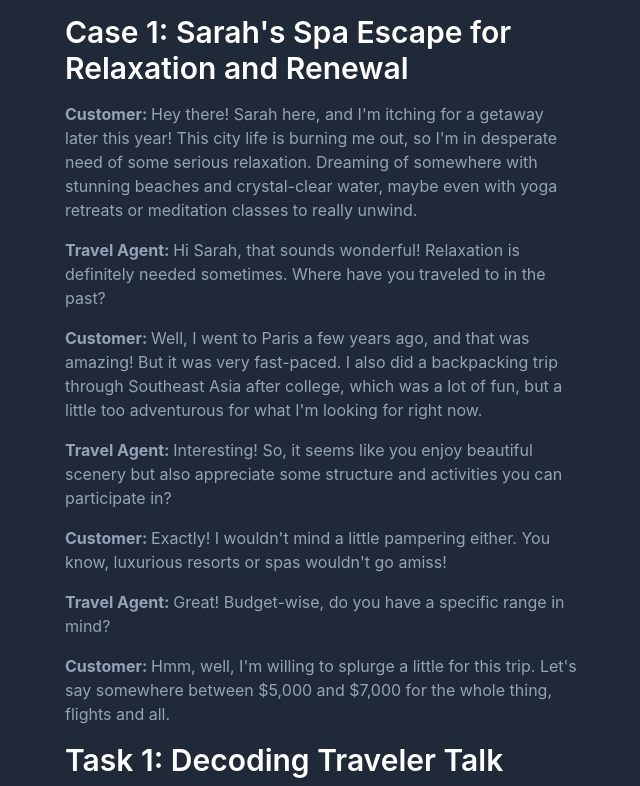
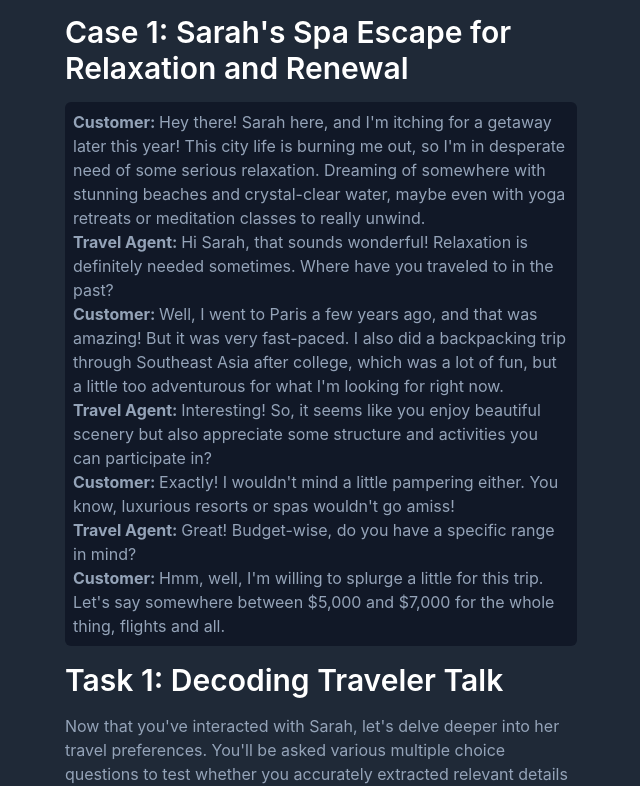
Before and after one commit to dpvb/trip-architect, a React (Vite) app: page /#/prompt-engineering in a window 1280 px wide. Shown: the part 691-1477 px from the top of the page, without its empty margins (319-959 px from the left). Built offline with nearby package versions, Linux system fonts and the light colour scheme.

Commit message:
add background to case conversation

```diff
--- a/src/pages/PEPage.jsx
+++ b/src/pages/PEPage.jsx
@@ -19,6 +19,7 @@ function PEPage() {
                     <p className="paragraph-content">The travel industry is undergoing a transformation!  Language learning models (LLMs) are emerging as powerful tools to personalize trip planning for your clients.  But to unlock their full potential, you need to be an expert in crafting the right questions and prompts.  This interactive exercise will equip you with the skills to become a master "prompt engineer," allowing you to extract key details from customer conversations and translate them into effective LLM queries.  Get ready to dive deep, understand your clients' hidden desires, and design dream vacations that exceed their expectations!</p>
                     <img src={beach} alt="Woman on a beach" className="w-[350px] mx-auto"/>
                     <h2 className="text-white font-semibold text-3xl">Case 1: Sarah's Spa Escape for Relaxation and Renewal</h2>
+                    <div className="bg-gray-900 p-2 rounded-md">
                         <p className="paragraph-content"><span className="font-bold">Customer: </span>Hey there! Sarah here, and I'm itching for a getaway later this year!  This city life is burning me out, so I'm in desperate need of some serious relaxation.  Dreaming of somewhere with stunning beaches and crystal-clear water, maybe even with yoga retreats or meditation classes to really unwind.</p>
                         <p className="paragraph-content"><span className="font-bold">Travel Agent: </span>Hi Sarah, that sounds wonderful! Relaxation is definitely needed sometimes. Where have you traveled to in the past?</p>
                         <p className="paragraph-content"><span className="font-bold">Customer: </span>Well, I went to Paris a few years ago, and that was amazing! But it was very fast-paced. I also did a backpacking trip through Southeast Asia after college, which was a lot of fun, but a little too adventurous for what I'm looking for right now.</p>
@@ -26,6 +27,7 @@ function PEPage() {
                         <p className="paragraph-content"><span className="font-bold">Customer: </span>Exactly! I wouldn't mind a little pampering either. You know, luxurious resorts or spas wouldn't go amiss!</p>
                         <p className="paragraph-content"><span className="font-bold">Travel Agent: </span>Great! Budget-wise, do you have a specific range in mind?</p>
                         <p className="paragraph-content"><span className="font-bold">Customer: </span>Hmm, well, I'm willing to splurge a little for this trip. Let's say somewhere between $5,000 and $7,000 for the whole thing, flights and all.</p>
+                    </div>
                     <h2 className="text-white font-semibold text-3xl">Task 1: Decoding Traveler Talk</h2>
                     <p className="paragraph-content">Now that you've interacted with Sarah, let's delve deeper into her travel preferences. You'll be asked various multiple choice questions to test whether you accurately extracted relevant details from the conversation above.</p>
                     <MCQuestion
```
Lines whose indentation alone changed are shown as unchanged.
